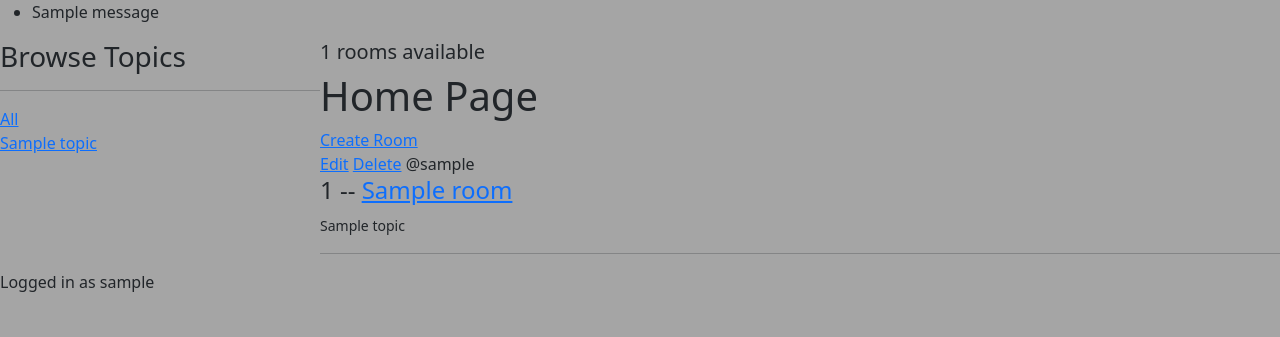
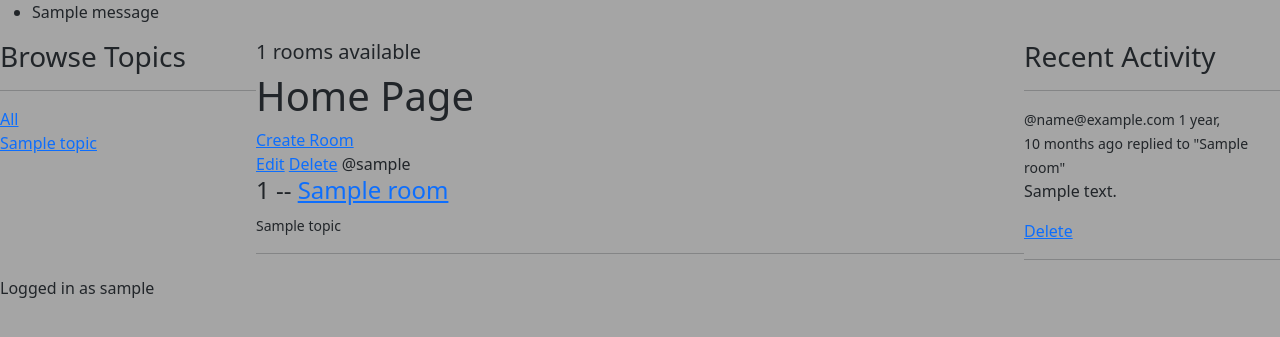
Before and after one commit to Ario124/Game_Room, a Django app: page / in a window 1280 px wide. Shown: the part 72-409 px from the top of the page. Run offline with Django 3.2, Linux system fonts and the light colour scheme; a user stored in the database is signed in; tables that the repository leaves empty hold one stand-in row (values such as "Sample post"); one stand-in notice (Sample message) is shown.

Commit message:
Updated Messages and room.html with a delete message option, changed search functionality

```diff
--- a/base/templates/base/home.html
+++ b/base/templates/base/home.html
@@ -5,7 +5,7 @@
 <style>
     .home-container{
         display:grid;
-        grid-template-columns: 1fr 3fr;
+        grid-template-columns: 1fr 3fr 1fr;
     }
 </style>
 
@@ -49,7 +49,20 @@
             {% endfor %}
         </div>
     </div>
+    <div>
+        <h3>Recent Activity</h3>
+        <hr>
+        {% for message in room_messages %}
+            <small>@{{message.user}} {{message.created|timesince}} ago</small>
+            <small>replied to "{{message.room}}"</small>
 
+            <p>{{message}}</p>
+            {% if request.user == message.user %}
+            <a href="{% url 'delete-message' message.id %}">Delete</a>
+            {% endif %}
+            <hr>
+        {% endfor %}
+    </div>
 </div>
 
 {% if request.user.is_authenticated %}
--- a/base/templates/base/room.html
+++ b/base/templates/base/room.html
@@ -23,6 +23,9 @@
             <hr>
             {% for message in room_messages %}
             <div>
+                {% if request.user == message.user %}
+                <a href="{% url 'delete-message' message.id %}">Delete</a>
+                {% endif %}
                 <small>@{{message.user}} {{message.created|time}} ago</small>
                 <p>{{message.body}}</p>
                 <hr>
--- a/base/urls.py
+++ b/base/urls.py
@@ -12,4 +12,5 @@ urlpatterns = [
     path('create-room/', views.createRoom, name="create-room"),
     path('update-room/<str:pk>/', views.updateRoom, name="update-room"),
     path('delete-room/<str:pk>/', views.deleteRoom, name="delete-room"),
+    path('delete-message/<str:pk>/', views.deleteMessage, name="delete-message"),
 ]
--- a/base/views.py
+++ b/base/views.py
@@ -25,8 +25,10 @@ def home(request):
 
     topics = Topic.objects.all()
     room_count = rooms.count()
+    room_messages = Message.objects.filter(Q(room__topic__name__icontains=q))
 
-    context = {'rooms': rooms, 'topics': topics, 'room_count': room_count}
+    context = {'rooms': rooms, 'topics': topics,
+                'room_count': room_count, 'room_messages': room_messages}
     return render(request, 'base/home.html', context)
 
 def room(request, pk):
@@ -137,3 +139,16 @@ def deleteRoom(request, pk):
         room.delete()
         return redirect('home')
     return render(request, 'base/delete.html', {'obj': room})
+
+
+@login_required(login_url='login')
+def deleteMessage(request, pk):
+    message = Message.objects.get(id=pk)
+
+    if request.user != message.user:
+        return HttpResponse('You are not allowed here.')
+
+    if request.method == 'POST':
+        message.delete()
+        return redirect('home')
+    return render(request, 'base/delete.html', {'obj': message})
```
Also changed, not shown: README.md.
